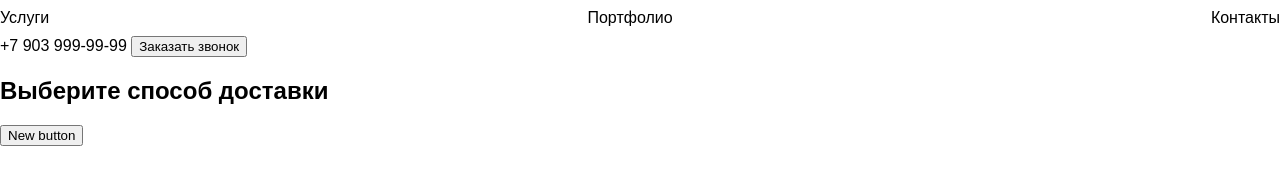
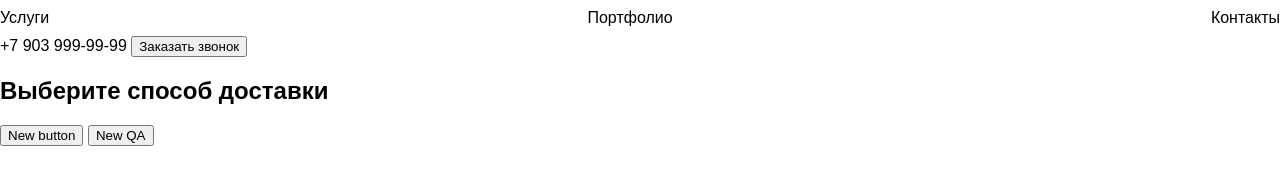
Before and after one commit to TatarinovMikhail/app, a plain HTML site: page index.html in a window 1280 px wide. Drawn offline with Linux system fonts and the light colour scheme.

Commit message:
New button QA

```diff
--- a/index.html
+++ b/index.html
@@ -23,5 +23,6 @@
     </header>
     <h2>Выберите способ доставки</h2>
     <button>New button</button>
+    <button>New QA</button>
 </body>
 </html>
```
